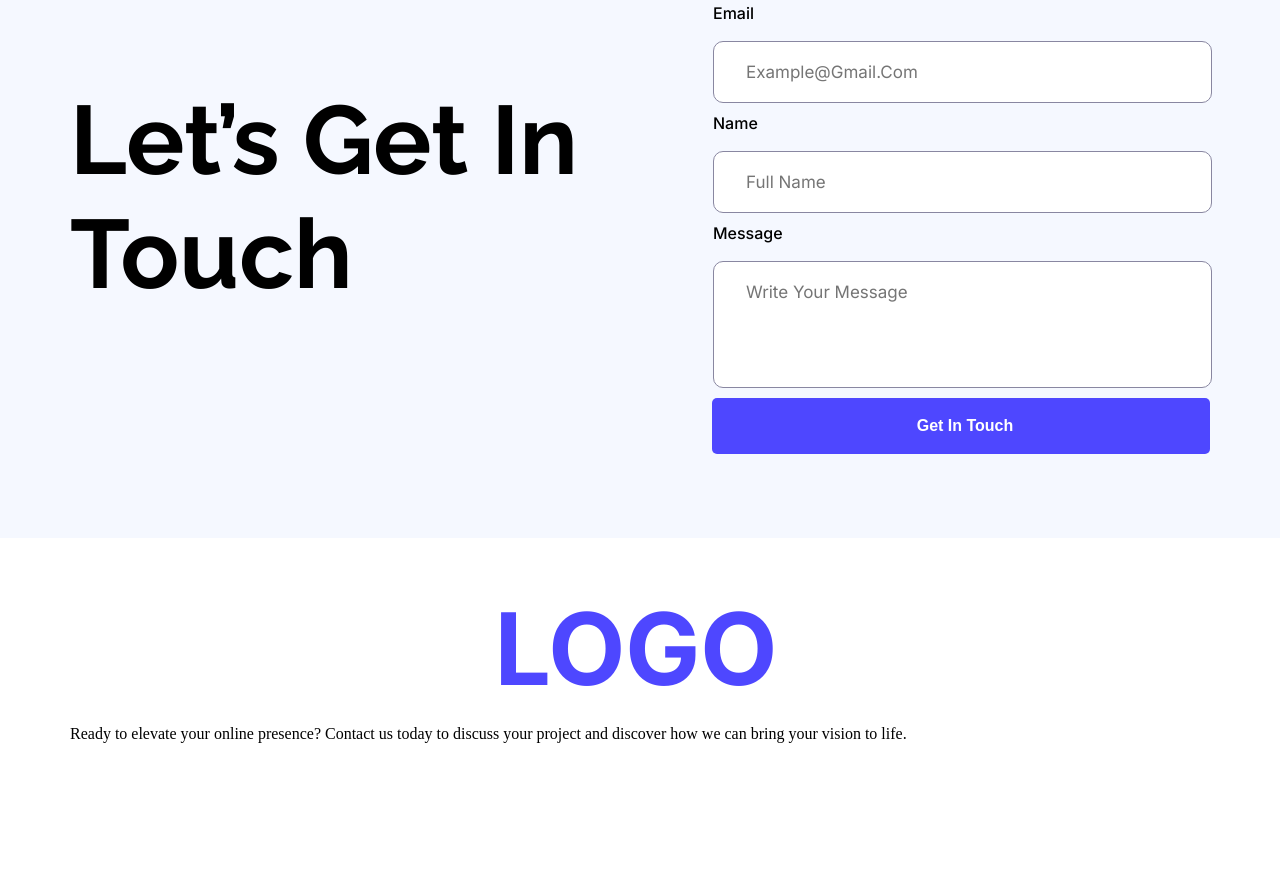
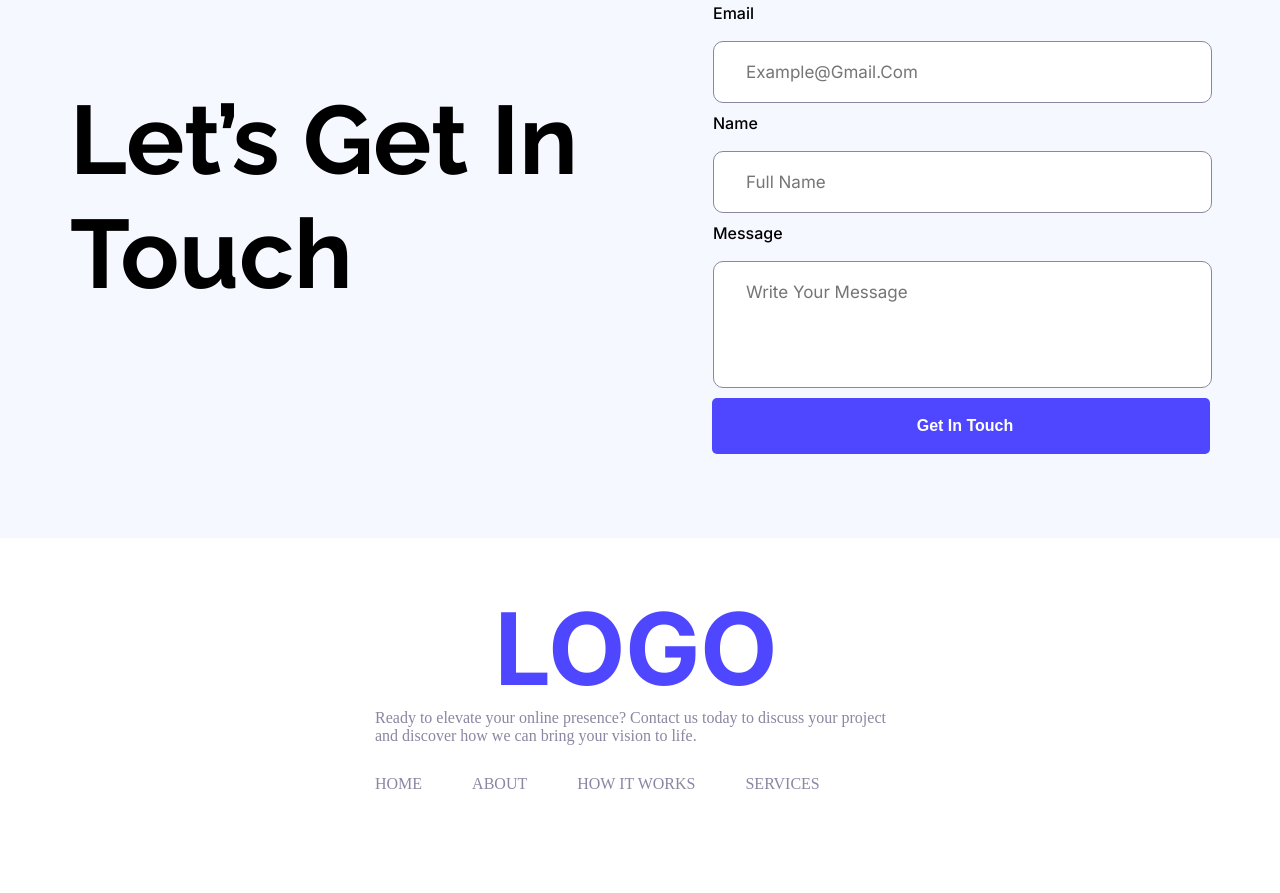
Before and after one commit to KrishnoKundu/my-first-project, a plain HTML site: page index.html in a window 1280 px wide. Shown: the part 2951-3844 px from the top of the page. Before the commit the page ends 3710 px from the top, so only its background shows below. Drawn offline with Linux system fonts and the light colour scheme.

Commit message:
full complete the first project

```diff
--- a/css/style.css
+++ b/css/style.css
@@ -355,5 +355,27 @@ span {
 	padding-top: 50px;
 	color: #4E47FF;
 }
+.footer-content p {
+	width: 530px;
+	color: #8987A1;
+	margin: 0 auto;
+	padding-bottom: 30px;
+}
+.footer-menu ul {
+	width: 530px;
+	display: flex;
+	margin: 0 auto;
+	padding-bottom: 100px;
+}
+.footer-menu ul li {
+	margin-right: 50px;
+}
+.footer-menu ul li a {
+	justify-content: space-between;
+	margin: 0 auto;
+	text-transform: uppercase;
+	color: #8987A1;
+
+}
 
 /* footer area ends here */
--- a/index.html
+++ b/index.html
@@ -194,6 +194,14 @@
                 <h2 class="head-2">logo</h2>
                 <p>Ready to elevate your online presence? Contact us today to discuss your project and discover how we can bring your vision to life.</p>
             </div>
+            <div class="footer-menu">
+                <ul>
+                    <li><a href="#">home</a></li>
+                    <li><a href="#">about</a></li>
+                    <li><a href="#">how it works</a></li>
+                    <li><a href="#">services</a></li>
+                </ul>
+            </div>
 
         </div>
 
```
